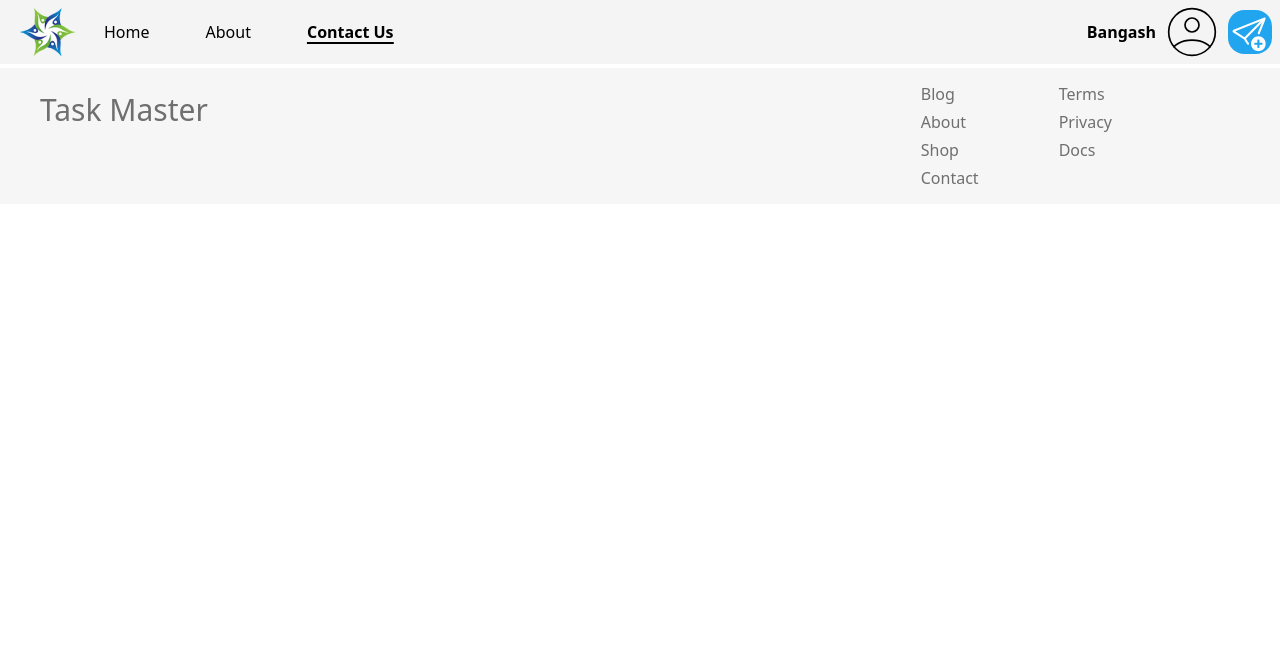
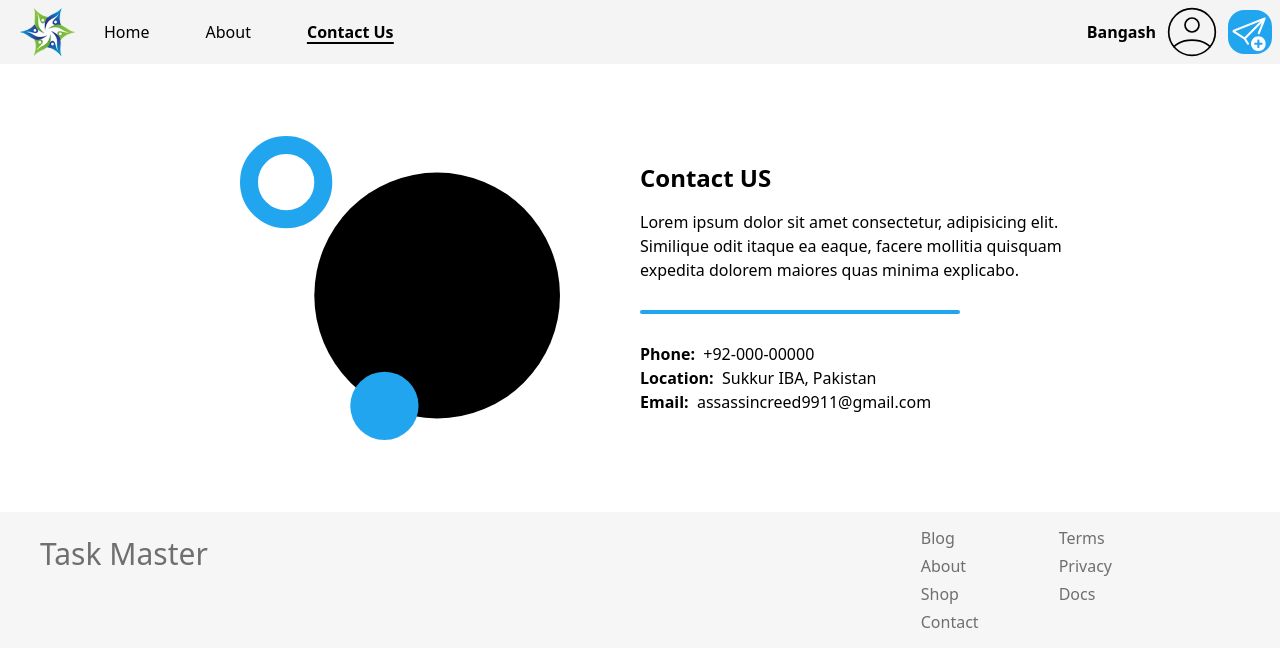
Before and after one commit to Mul-Task/Task-Master, a plain HTML site: page public/contact-us.html in a window 1280 px wide. Drawn offline with Linux system fonts and the light colour scheme.

Commit message:
Contact-US-Done
Contact Us page done

```diff
--- a/public/contact-us.html
+++ b/public/contact-us.html
@@ -139,6 +139,41 @@
 
 		<!-- Main Section -->
 		<!-- Main Section -->
+		<div class="main-section sm:grid sm:grid-cols-2 lg:my-7 md:my-5 sm:my-12">
+			<div
+				class="flex md:justify-end justify-center lg:mr-20 sm:mr-0 mr-20 md:mx-12 sm:mx-9 md:my-0 sm:my-5 mt-7 mx-5"
+			>
+				<img
+					class="w-80 md:my-11"
+					src="../assets/icons/contact-us-profile-pic.svg"
+					alt="profile-pic"
+				/>
+			</div>
+			<div
+				class="md:text-start text-center lg:mr-48 md:mr-10 md:m-0 m-5 flex flex-col justify-center"
+			>
+				<h1 class="text-2xl font-semibold pb-4">Contact US</h1>
+				<p class="">
+					Lorem ipsum dolor sit amet consectetur, adipisicing elit. Similique
+					odit itaque ea eaque, facere mollitia quisquam expedita dolorem
+					maiores quas minima explicabo.
+				</p>
+				<div class="sm:block flex justify-center">
+					<div class="w-80 h-1 bg-primary rounded-full my-7"></div>
+				</div>
+				<div class="md:block flex justify-center">
+					<p><strong>Phone:</strong> &nbsp;+92-000-00000</p>
+				</div>
+				<div class="md:block flex justify-center">
+					<p><strong>Location:</strong> &nbsp;Sukkur IBA, Pakistan</p>
+				</div>
+				<div class="md:block flex justify-center">
+					<p><strong>Email:</strong> &nbsp;assassincreed9911@gmail.com</p>
+				</div>
+			</div>
+		</div>
+		<!-- Main Section -->
+		<!-- Main Section -->
 
 		<!-- ######################################################################### -->
 
@@ -184,7 +219,6 @@
 		<!--Footer Section-->
 
 		<!-- ######################################################################### -->
-
 		<!--Script-->
 		<script src="../assets/js/index.js"></script>
 		<!--Script-->
```
Also changed, not shown: dist/output.css.
